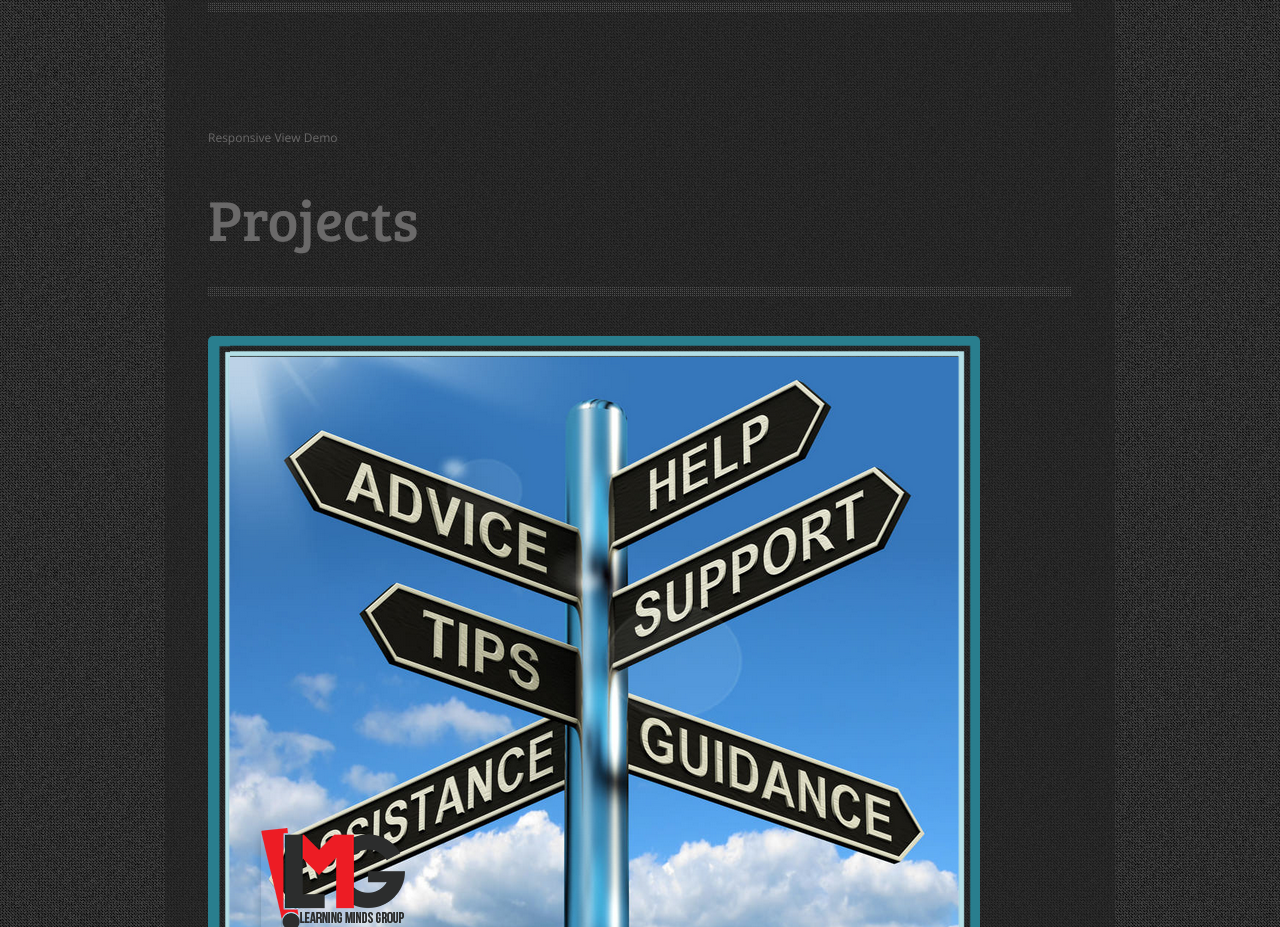
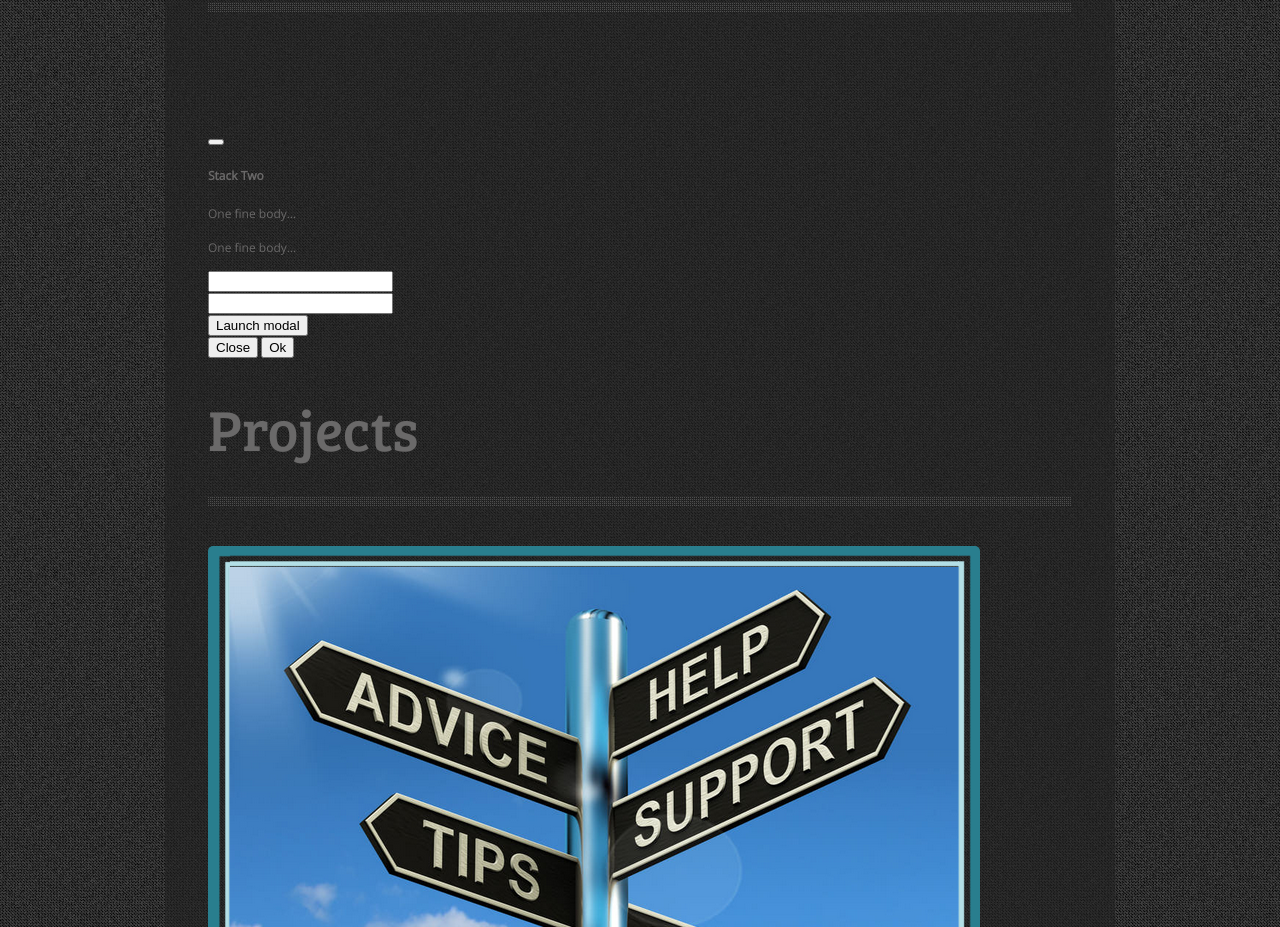
Before and after one commit to MansoorNisar92/mansoornisar92.github.io, a plain HTML site: page index.htm in a window 1280 px wide. Shown: the part 1597-2524 px from the top of the page. Drawn offline with nearby package versions, Linux system fonts and the light colour scheme.

Commit message:
Update index.htm

```diff
--- a/index.htm
+++ b/index.htm
@@ -94,13 +94,26 @@ tools: Intellij IDEA, Android Studio, PL/SQL developer, SQL browser, Tomcat Serv
 <!--Begin Work Section-->
     <div id="work">
 
-   <tr>
-                                            <td> Responsive </td>
-                                            <td>
-                                                <a class="btn btn-outline dark" data-toggle="modal" href="#responsive"> View Demo </a>
-                                            </td>
-                                        </tr>
 
+<div id="stack2" class="modal fade" tabindex="-1" data-focus-on="input:first">
+                                        <div class="modal-header">
+                                            <button type="button" class="close" data-dismiss="modal" aria-hidden="true"></button>
+                                            <h4 class="modal-title">Stack Two</h4>
+                                        </div>
+                                        <div class="modal-body">
+                                            <p> One fine body… </p>
+                                            <p> One fine body… </p>
+                                            <div class="form-group">
+                                                <input class="form-control" type="text" data-tabindex="1"> </div>
+                                            <div class="form-group">
+                                                <input class="form-control" type="text" data-tabindex="2"> </div>
+                                            <button class="btn blue" data-toggle="modal" href="#stack3">Launch modal</button>
+                                        </div>
+                                        <div class="modal-footer">
+                                            <button type="button" data-dismiss="modal" class="btn btn-outline dark">Close</button>
+                                            <button type="button" class="btn red">Ok</button>
+                                        </div>
+ </div>
 
 
 
```
